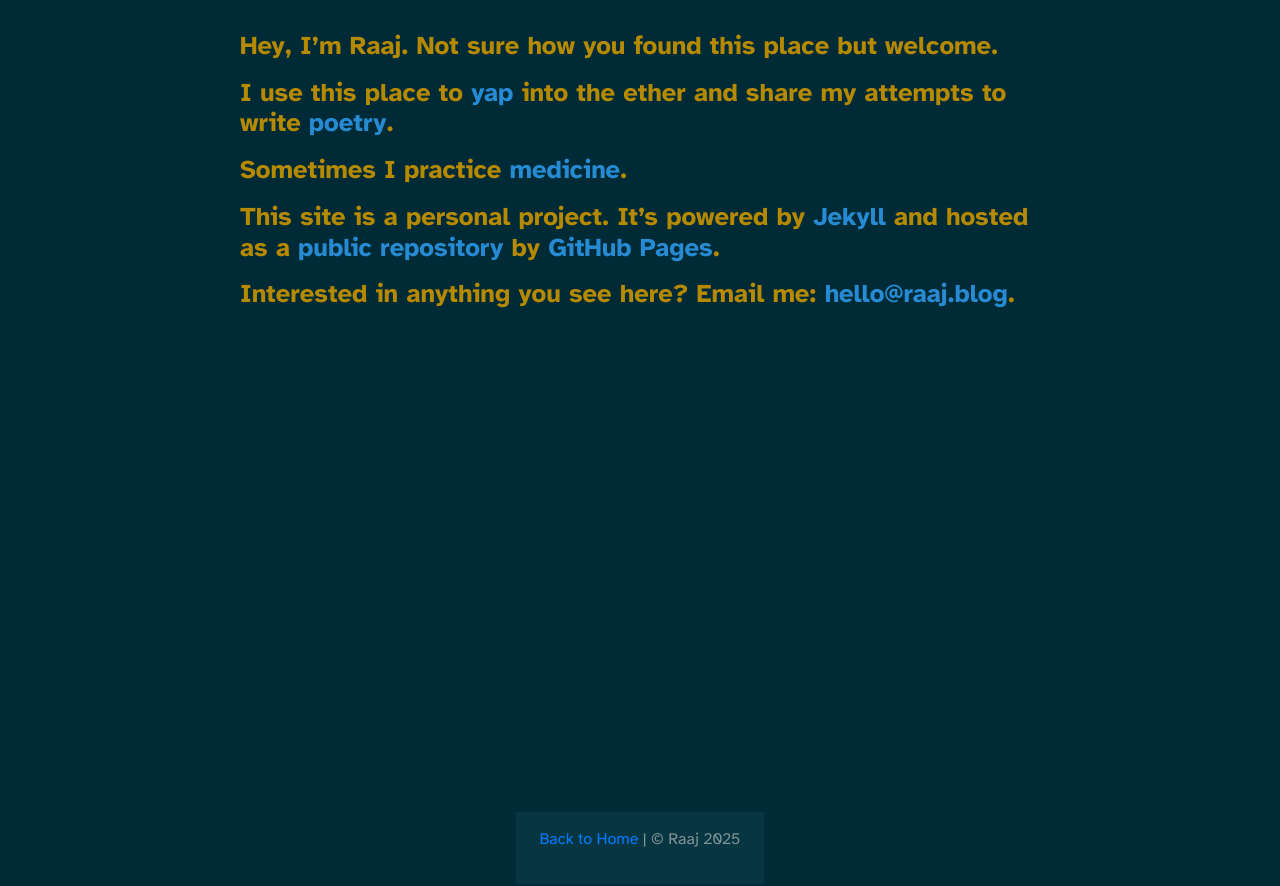
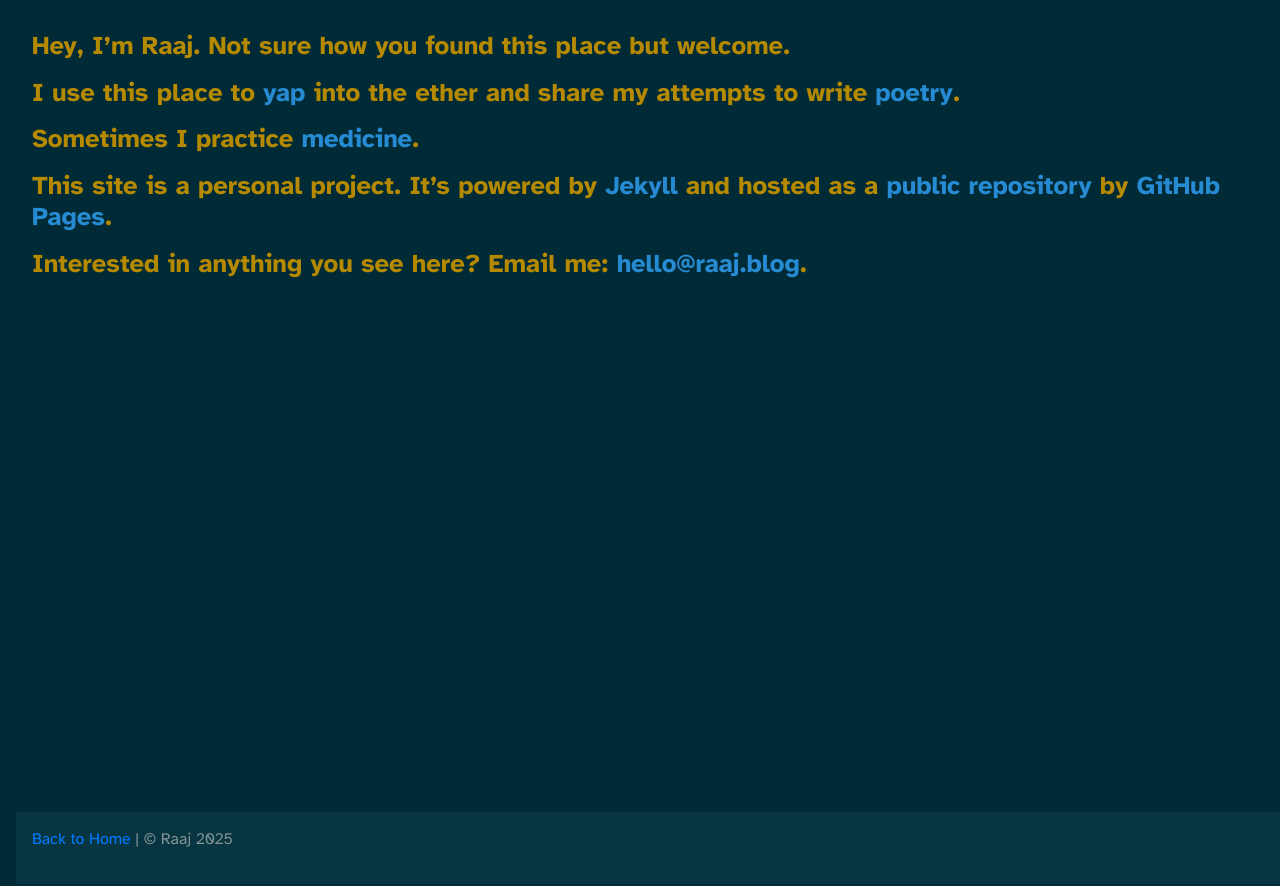
Before and after one commit to itsraaj/itsraaj.github.io, a Jekyll site: the page built from index.md, in a window 1280 px wide. Shown: the top 886 px of the page. Built offline with Jekyll 4.4.1, drawn with Linux system fonts in a browser that asks for light colours.

Commit message:
Update style.css

```diff
--- a/assets/css/style.css
+++ b/assets/css/style.css
@@ -96,8 +96,7 @@ p {
 
 /* Layout */
 main {
-  max-width: 800px;
-  margin: 0 auto;
+  max-width: 100%; /* Full-width content */
   padding: 1rem;
   flex: 1;
 }
@@ -106,12 +105,12 @@ article {
   margin-bottom: 2rem;
 }
 
+/* Footer */
 footer {
-  max-width: 800px; /* Matches the width of the main content */
-  margin: 0 auto;
-  padding: 1rem 1.5rem; /* Added some padding for spacing */
+  width: 100%; /* Ensure the footer spans the full width */
+  padding: 1rem; /* Consistent padding */
   background: #073642; /* Footer background color */
-  color: #839496; /* Footer text color to match the main text */
+  color: #839496; /* Footer text color */
   text-align: left; /* Align text to the left */
   font-size: 0.9rem; /* Adjusted size for better readability */
   line-height: 1.5; /* Improved text spacing */
@@ -167,7 +166,6 @@ button:focus {
 
 @media (max-width: 768px) {
   footer {
-    max-width: 100%; /* Allow footer to span the width of smaller devices */
     padding: 1rem; /* Adjust padding for smaller screens */
   }
 }
```
